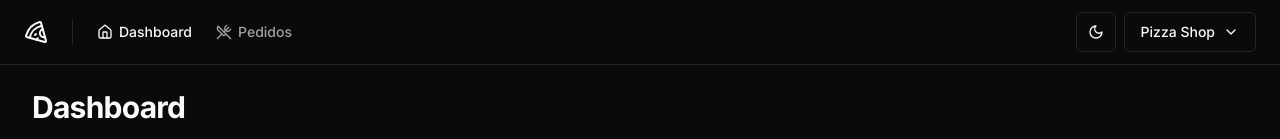
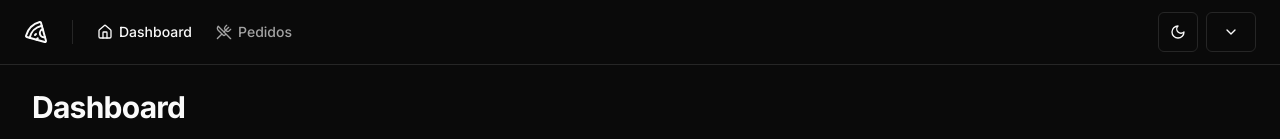
Before and after one commit to julialealt/pizza-shop, a React (Vite) app: page / in a window 1280 px wide. Shown: the top 139 px of the page. Built offline with nearby package versions, Linux system fonts and the light colour scheme; no server answers.

Commit message:
feat: add account menu info

```diff
--- /dev/null
+++ b/src/api/get-managed-restaurant.ts
@@ -0,0 +1,16 @@
+import { api } from '@/lib/axios'
+
+interface GetManagedRestaurantResponse {
+  id: string
+  name: string
+  createdAt: Date | null
+  updatedAt: Date | null
+  description: string | null
+  managerId: string | null
+}
+
+export async function getManagedRestaurant() {
+  const response = await api.get<GetManagedRestaurantResponse>('/managed-restaurant')
+
+  return response.data
+}
--- /dev/null
+++ b/src/api/get-profile.ts
@@ -0,0 +1,17 @@
+import { api } from '@/lib/axios'
+
+interface GetProfileResponse {
+  id: string
+  name: string
+  email: string
+  phone: string
+  role: 'manager' | 'client'
+  createdAt: Date | null
+  updatedAt: Date | null
+}
+
+export async function getProfile() {
+  const response = await api.get<GetProfileResponse>('/me')
+
+  return response.data
+}
--- a/src/components/account-menu.tsx
+++ b/src/components/account-menu.tsx
@@ -1,21 +1,46 @@
-import { Building, ChevronDown, LogOut } from "lucide-react";
-import { Button } from "./ui/button";
-import { DropdownMenu, DropdownMenuContent, DropdownMenuItem, DropdownMenuLabel, DropdownMenuSeparator, DropdownMenuTrigger } from "./ui/dropdown-menu";
+import { useQuery } from '@tanstack/react-query'
+import { Building, ChevronDown, LogOut } from 'lucide-react'
+
+import { getManagedRestaurant } from '@/api/get-managed-restaurant'
+import { getProfile } from '@/api/get-profile'
+
+import { Button } from './ui/button'
+import {
+  DropdownMenu,
+  DropdownMenuContent,
+  DropdownMenuItem,
+  DropdownMenuLabel,
+  DropdownMenuSeparator,
+  DropdownMenuTrigger,
+} from './ui/dropdown-menu'
 
 export function AccountMenu() {
+  const { data: managedRestaurant } = useQuery({
+    queryKey: ['managed-restaurant'],
+    queryFn: getManagedRestaurant,
+  })
+
+  const { data: profile } = useQuery({
+    queryKey: ['profile'],
+    queryFn: getProfile,
+  })
+
   return (
     <DropdownMenu>
       <DropdownMenuTrigger asChild>
-        <Button variant="outline" className="flex items-center gap-2 select-none">
-          Pizza Shop
+        <Button
+          variant="outline"
+          className="flex items-center gap-2 select-none"
+        >
+          {managedRestaurant?.name}
           <ChevronDown className="w-4 h-4" />
         </Button>
       </DropdownMenuTrigger>
       <DropdownMenuContent align="end" className="w-56">
         <DropdownMenuLabel className="flex flex-col">
-          <span>Diego Fernandes</span>
+          <span>{profile?.name}</span>
           <span className="text-sm font-normal text-muted-foredground">
-            diego@rocketseat.com.br
+            {profile?.email}
           </span>
         </DropdownMenuLabel>
         <DropdownMenuSeparator />
--- a/src/components/header.tsx
+++ b/src/components/header.tsx
@@ -24,7 +24,7 @@
           </NavLink>
         </nav>
 
-        <div className='ml-auto flex items-center gap-2'>
+        <div className="ml-auto flex items-center gap-2">
           <ThemeToggle />
           <AccountMenu />
         </div>
--- a/src/lib/axios.ts
+++ b/src/lib/axios.ts
@@ -4,4 +4,5 @@
 
 export const api = axios.create({
   baseURL: env.VITE_API_URL,
+  withCredentials: true,
 })
```
